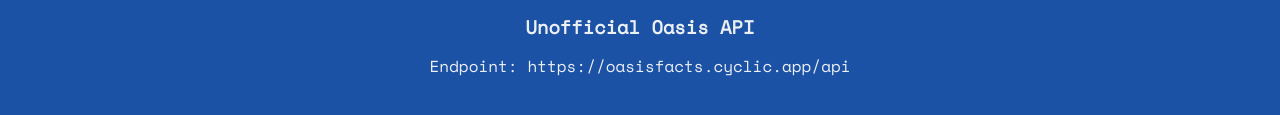
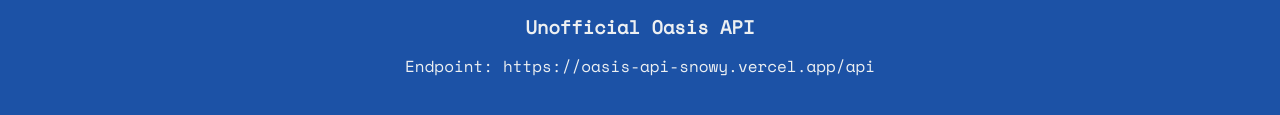
Before and after one commit to weller7/oasisFactsWithClientJs, a website: page info.html in a window 1280 px wide. Shown: the part 147-262 px from the top of the page. Drawn offline with nearby package versions, Linux system fonts and the light colour scheme; files whose address does not match are found by name.

Commit message:
Update info.html

```diff
--- a/info.html
+++ b/info.html
@@ -26,7 +26,7 @@
         <h1>Useless Oasis Facts</h1>
         <h2 class="info">All the facts right here, right now.</h2>
         <h3 class="info">Unofficial Oasis API</h3>
-        <span class="info">Endpoint: https://oasisfacts.cyclic.app/api</span>
+        <span class="info">Endpoint: https://oasis-api-snowy.vercel.app/api</span>
 
         </section>
 
```
